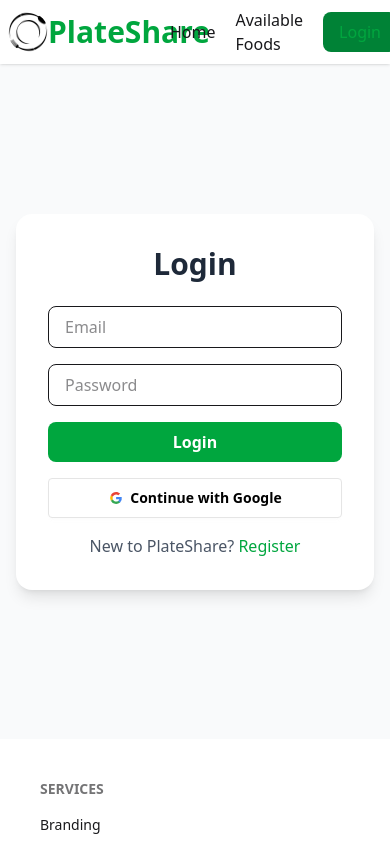
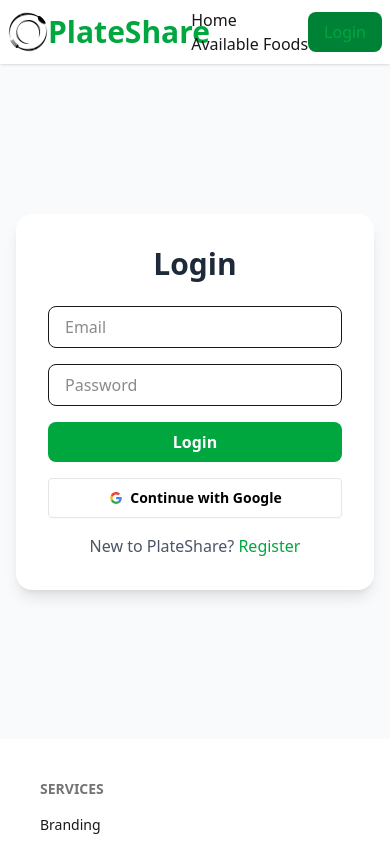
Before and after one commit to sohebakhter/plate-share-client, a React (Vite) app: page /login in a window 390 px wide. Shown: the top 844 px of the page. Built offline with nearby package versions, Linux system fonts and the light colour scheme; no server answers.

Commit message:
added navbar responsive

```diff
--- a/src/Components/Navbar.jsx
+++ b/src/Components/Navbar.jsx
@@ -35,13 +35,15 @@ const Navbar = () => {
             <h1 className="text-3xl font-bold text-green-600">PlateShare</h1>
           </NavLink>
         </div>
-        <div className="flex items-center gap-5 font-medium">
+        <div className="flex items-center md:gap-5 font-medium">
+          <div className="flex flex-col md:flex-row">
             <NavLink to="/" className="hover:text-green-600">
               Home
             </NavLink>
             <NavLink to="/foods" className="hover:text-green-600">
               Available Foods
             </NavLink>
+          </div>
           {user ? (
             <div className="dropdown dropdown-end">
               <div
```
Lines whose indentation alone changed are shown as unchanged.
